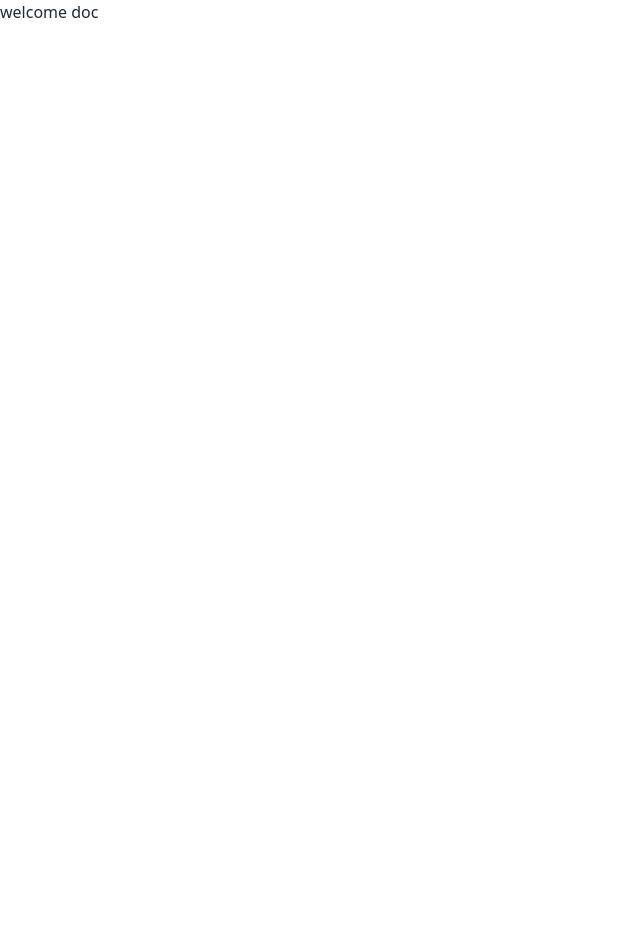
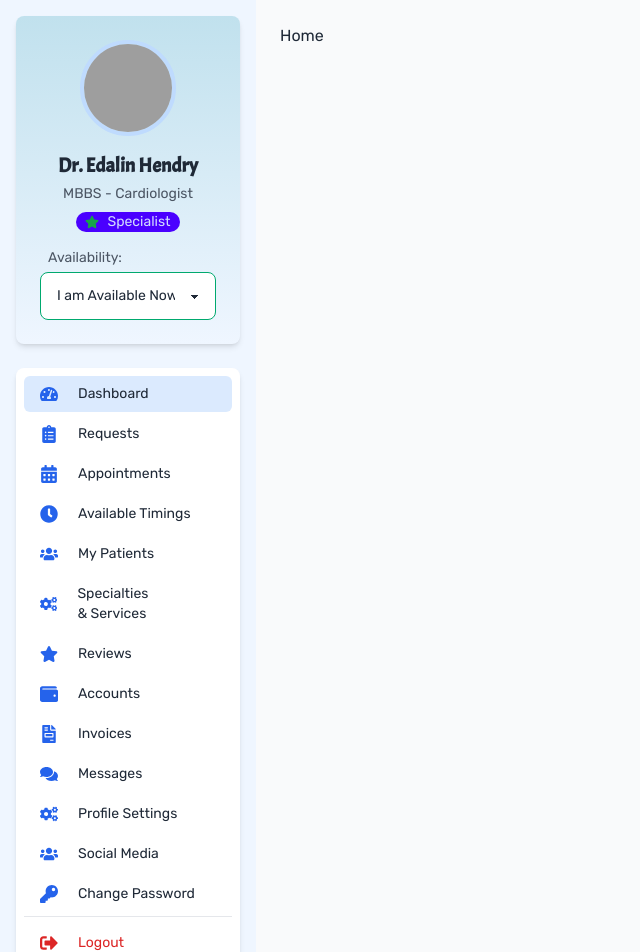
Before and after one commit to Phanthom-Mekat/DiaWellness, a React (Vite) app in the folder frontend/: page /doctor in a window 1280 px wide. Shown: the top 952 px of the page, without its empty margins (0-640 px from the left). Before the commit the page ends 800 px from the top, so only its background shows below. Built offline with nearby package versions, Linux system fonts and the light colour scheme; grey boxes are pictures that could not be loaded.

Commit message:
doctor sidebar added font added

```diff
--- a/frontend/package.json
+++ b/frontend/package.json
@@ -12,6 +12,7 @@
   "dependencies": {
     "react": "^18.3.1",
     "react-dom": "^18.3.1",
+    "react-icons": "^5.3.0",
     "react-router-dom": "^6.28.0"
   },
   "devDependencies": {
--- /dev/null
+++ b/frontend/src/components/doctor/DashboardButton.jsx
@@ -0,0 +1,147 @@
+import React, { useState } from 'react';
+import { Link, NavLink } from "react-router-dom";
+import {
+    FaTachometerAlt, FaCalendarAlt, FaClipboardList, FaUsers,
+    FaCogs, FaStar, FaWallet, FaFileInvoice, FaComments,
+    FaSignOutAlt, FaClock, FaKey
+} from "react-icons/fa";
+
+const DashboardSidebar = () => {
+    const [isAvailable, setIsAvailable] = useState(true);
+
+    const menuItems = [
+        {
+            icon: <FaTachometerAlt />,
+            label: 'Dashboard',
+            path: '/doctor'
+        },
+        {
+            icon: <FaClipboardList />,
+            label: 'Requests',
+            path: '/doctor/requests'
+        },
+        {
+            icon: <FaCalendarAlt />,
+            label: 'Appointments',
+            path: '/doctor/appointments'
+        },
+        {
+            icon: <FaClock />,
+            label: 'Available Timings',
+            path: '/doctor/timings'
+        },
+        {
+            icon: <FaUsers />,
+            label: 'My Patients',
+            path: '/doctor/patients'
+        },
+        {
+            icon: <FaCogs />,
+            label: 'Specialties & Services',
+            path: '/doctor/services'
+        },
+        {
+            icon: <FaStar />,
+            label: 'Reviews',
+            path: '/doctor/reviews'
+        },
+        {
+            icon: <FaWallet />,
+            label: 'Accounts',
+            path: '/doctor/accounts'
+        },
+        {
+            icon: <FaFileInvoice />,
+            label: 'Invoices',
+            path: '/doctor/invoices'
+        },
+        {
+            icon: <FaComments />,
+            label: 'Messages',
+            path: '/doctor/messages'
+        },
+        {
+            icon: <FaCogs />,
+            label: 'Profile Settings',
+            path: '/doctor/settings'
+        },
+        {
+            icon: <FaUsers />,
+            label: 'Social Media',
+            path: '/doctor/social'
+        },
+        {
+            icon: <FaKey />,
+            label: 'Change Password',
+            path: '/doctor/change-password'
+        },
+    ];
+
+    const handleAvailabilityChange = (e) => {
+        setIsAvailable(e.target.value === 'available');
+    };
+
+    return (
+        <div className="bg-blue-50 min-h-screen p-4 flex flex-col items-center shadow-md w-64">
+            {/* Profile Section */}
+            <div className="shadow-md bg-gradient-to-b from-primary/70 to-transparent rounded-lg p-6 w-full mb-6 text-center">
+                <div className="flex justify-center mb-4">
+                    <img
+                        src="https://i.postimg.cc/15vQ6jwk/ai-generated-9019520-640.jpg"
+                        alt="Dr. Edalin Hendry"
+                        className="rounded-full w-24 h-24 object-cover border-4 border-blue-200"
+                    />
+                </div>
+                <h2 className="text-xl h-font font-bold text-gray-800 mb-1">Dr. Edalin Hendry</h2>
+                <p className="text-sm text-gray-600 mb-2">MBBS - Cardiologist</p>
+                <div className="mb-3 flex items-center justify-center">
+                    <span className="badge badge-primary border-none"><FaStar className="text-green-600 mr-2" />Specialist</span>
+                </div>
+
+                <div className="mt-4">
+                    <p className="text-sm text-start ml-2 text-gray-600 mb-1">Availability:</p>
+                    <select
+                        className={`select w-full ${isAvailable ? 'select-success' : 'select-error'}`}
+                        value={isAvailable ? 'available' : 'unavailable'}
+                        onChange={handleAvailabilityChange}
+                    >
+                        <option value="available">I am Available Now</option>
+                        <option value="unavailable">I am Not Available</option>
+                    </select>
+                </div>
+            </div>
+
+            {/* Navigation Menu */}
+            <nav className="w-full">
+                <ul className="menu bg-white rounded-lg shadow-md p-2 space-y-1">
+                    {menuItems.map((item, index) => (
+                        <li key={index} className="hover:bg-blue-50 rounded-md transition-colors">
+                            <NavLink
+                                to={item.path}
+                                end
+                                className={({ isActive }) =>
+                                    `flex items-center py-2 px-4 hover:bg-blue-50 hover:text-blue-600 rounded-md ${isActive ? 'bg-blue-100' : ''}`
+                                }
+                            >
+                                {React.cloneElement(item.icon, { className: 'mr-3 text-lg text-blue-600' })}
+                                {item.label}
+                            </NavLink>
+                        </li>
+                    ))}
+                    <li className="mt-4 border-t pt-2">
+                        <Link
+                            to="/logout"
+                            className="flex items-center py-2 px-4 text-red-600 hover:bg-red-50 rounded-md"
+                        >
+                            <FaSignOutAlt className="mr-3 text-lg" />
+                            Logout
+                        </Link>
+                    </li>
+                </ul>
+            </nav>
+
+        </div>
+    );
+};
+
+export default DashboardSidebar;
--- a/frontend/src/index.css
+++ b/frontend/src/index.css
@@ -1,3 +1,17 @@
+@import url('https://fonts.googleapis.com/css2?family=Acme&family=Anton&family=Rubik:ital,wght@0,300..900;1,300..900&display=swap');
 @tailwind base;
 @tailwind components;
 @tailwind utilities;
+
+
+body {
+    margin: 0;
+    font-family: 'Rubik', sans-serif;
+}
+.p-font{
+    font-family: 'Anton', sans-serif;
+    font-weight: 300;
+}
+.h-font{
+    font-family: 'Acme', sans-serif;
+}
--- a/frontend/src/layout/DoctorDashBoard.jsx
+++ b/frontend/src/layout/DoctorDashBoard.jsx
@@ -1,10 +1,19 @@
+import { Outlet } from "react-router-dom";
+import DashboardButton from "../components/doctor/DashboardButton";
 
 const DoctorDashBoard = () => {
-    return (
-        <div>
-            welcome doc
-        </div>
-    );
+  return (
+    <div className="flex min-h-screen">
+      {/* Sidebar */}
+      <aside className="w-64 bg-blue-100">
+        <DashboardButton />
+      </aside>
+      {/* Main Content */}
+      <div className="flex-1 p-6 bg-gray-50">
+        <Outlet />
+      </div>
+    </div>
+  );
 };
 
 export default DoctorDashBoard;
--- a/frontend/tailwind.config.js
+++ b/frontend/tailwind.config.js
@@ -6,7 +6,13 @@ export default {
     "./src/**/*.{js,ts,jsx,tsx}",
   ],
   theme: {
-    extend: {},
+    extend: {
+      colors: {
+        primary: '#ADD8E6',
+        secondary: '#B2E6CE',
+        tertiary: '#F7D2C4',
+      },
+    },
   },
   plugins: [
     require('daisyui'),
```
Also changed, not shown: frontend/src/router/router.jsx (+65 -7 lines), 1 other file (tests, documents, lock files or other folders).
